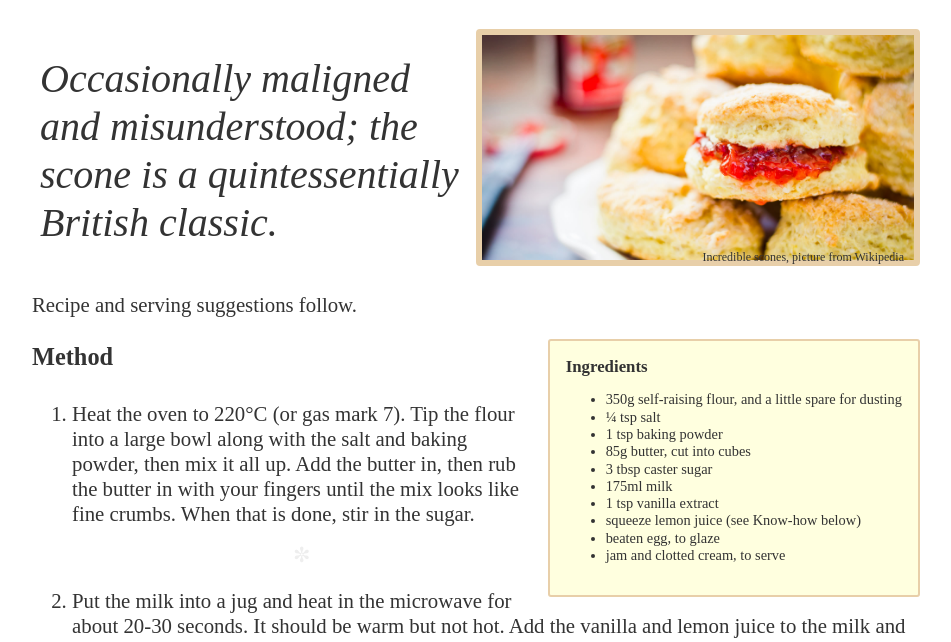
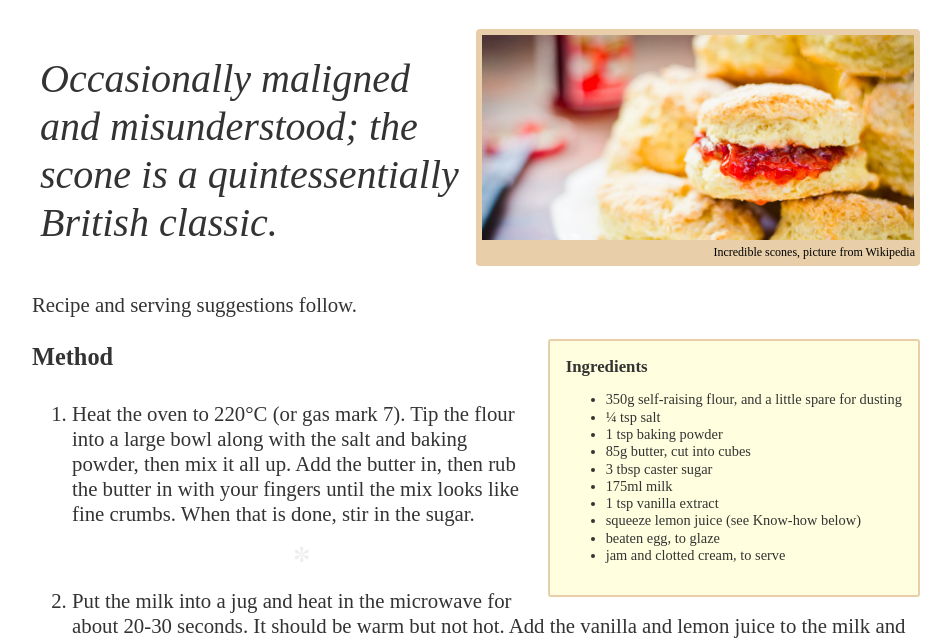
Before and after one commit to Timothy815/Responsive-Websites-CSS, a plain HTML site: page chapter_2 Writing HTML Markup/index.html in a window 1280 px wide. Shown: the part 149-791 px from the top of the page, without its empty margins (164-1115 px from the left). Drawn offline with Linux system fonts and the light colour scheme.

Commit message:
Update style.css

```diff
--- a/chapter_2 Writing HTML Markup/css/style.css
+++ b/chapter_2 Writing HTML Markup/css/style.css
@@ -43,8 +43,13 @@ img {
 .ImageCaption {
 	font-size: .75rem;
 	position: absolute;
-	bottom: .5rem;
-	right: 1rem;
+	bottom: 0.5rem;
+	right: 0rem;
+	color: black;
+	background-color: #e8cfa9;
+	padding: 5px;
+	width:100%;
+	text-align: right;
 }
 
 .IntroText {
```
